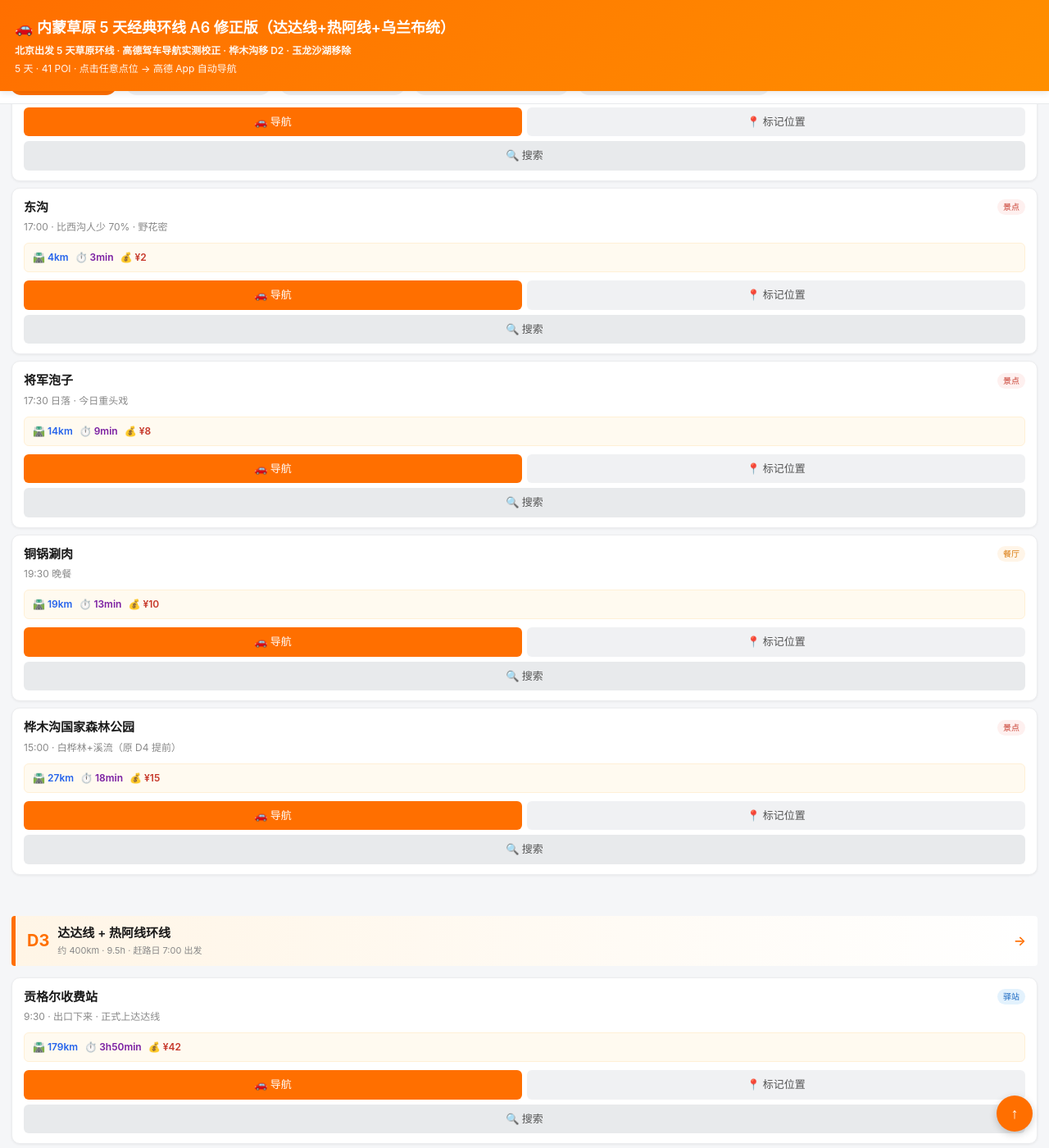
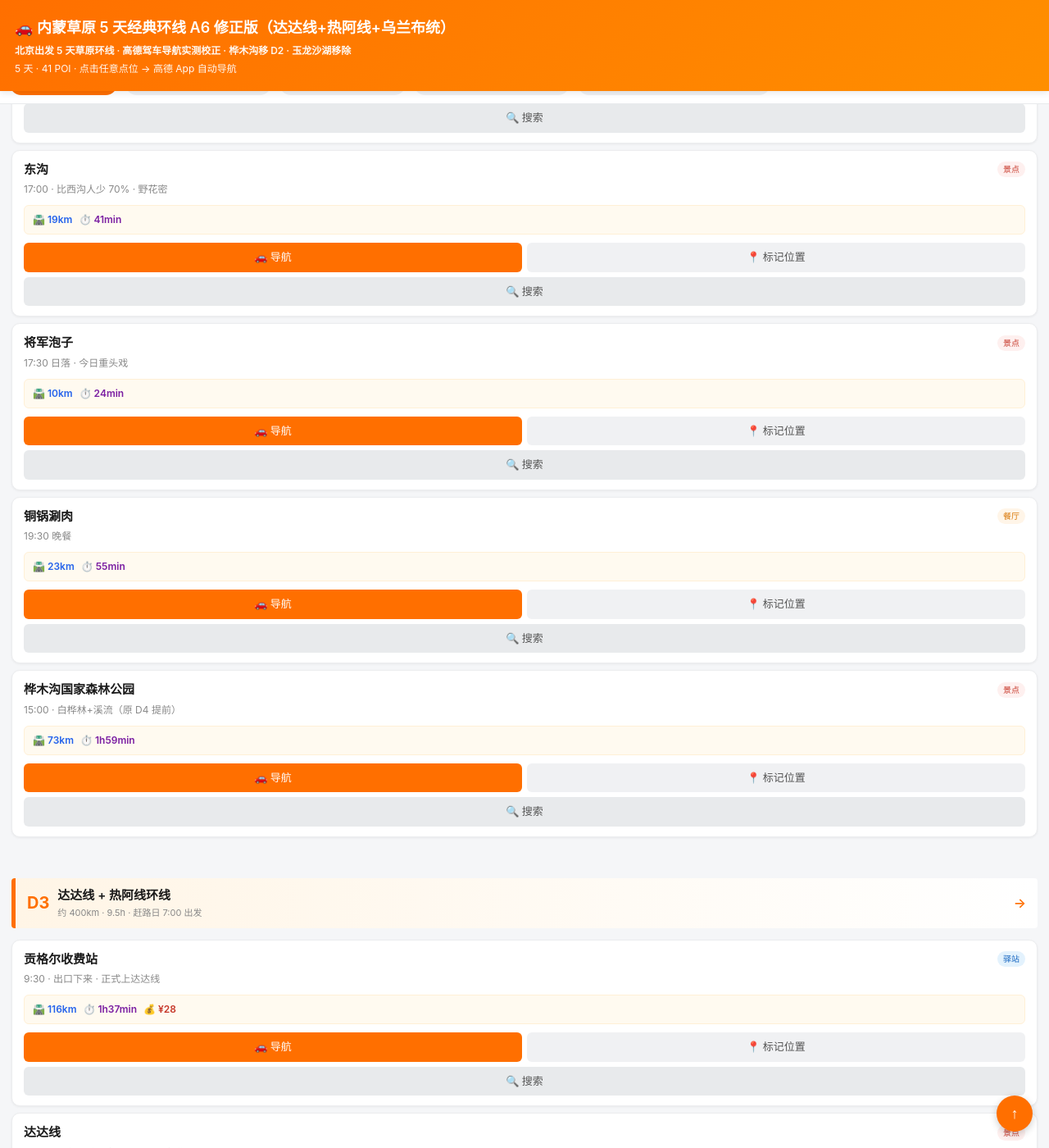
Before and after one commit to DuRunzhe/durunzhe.github.io, a Jekyll site: the page inner-mongolia-trip-map.html, which Jekyll copies as it is, in a window 1280 px wide and 1400 px high, scrolled down 3314 px. Shown: the whole window at 82% size. Built offline with Jekyll 4.4.1, drawn with Linux system fonts in a browser that asks for light colours; some of the changed text lies outside the part shown.

Commit message:
fix: 内蒙导航页距离全面修正 + 综合地图 Day 按钮修复
- nav 距离数据错乱修复：D1 起点误注 225km 返程数据、D5 终点显示估算值等
- 按 POI 顺序逐段高德实测全部相邻路段（39 段实测 + 3 段超近估算）
- 跨天段补测：桦木沟→贡格尔 116km / 经棚→石阵 111km / 经棚→达里湖 86km
- overview-map Day 按钮动态生成（D1-D5 全显示，不再硬编码 D1-D3）

```diff
--- a/inner-mongolia-trip-map.html
+++ b/inner-mongolia-trip-map.html
@@ -282,11 +282,6 @@ header p .route { font-weight: 600; }
         <span class="tag start">起点</span>
       </div>
       <div class="poi-info">起点 7:30 · 走京承高速</div>
-      <div class="poi-route-info">
-        <span class="ri-dist">🛣️ 225km</span>
-        <span class="ri-time">⏱️ 3h19min</span>
-        <span class="ri-toll">💰 ¥110</span>
-      </div>
       <div class="poi-actions">
     <a class="btn-nav" target="_blank" href="https://uri.amap.com/navigation?to=116.548094,40.084943,%E6%9E%AB%E6%B3%89%E8%8A%B1%E5%9B%AD&mode=car&src=momotrip">🚗 导航</a>
     <a class="btn-marker" target="_blank" href="https://uri.amap.com/marker?markers=116.548094,40.084943,%E6%9E%AB%E6%B3%89%E8%8A%B1%E5%9B%AD&src=momotrip">📍 标记位置</a>
@@ -315,9 +310,9 @@ header p .route { font-weight: 600; }
       </div>
       <div class="poi-info">12:00 午餐 · 羊汤+烧饼 · 承德</div>
       <div class="poi-route-info">
-        <span class="ri-dist">🛣️ 156km</span>
-        <span class="ri-time">⏱️ 1h57min</span>
-        <span class="ri-toll">💰 ¥68</span>
+        <span class="ri-dist">🛣️ 142km</span>
+        <span class="ri-time">⏱️ 2h14min</span>
+        <span class="ri-toll">💰 ¥42</span>
       </div>
       <div class="poi-actions">
     <a class="btn-nav" target="_blank" href="https://uri.amap.com/navigation?to=117.93,40.97,%E8%80%81%E4%B8%89%E7%BE%8A%E6%B1%A4&mode=car&src=momotrip">🚗 导航</a>
@@ -331,8 +326,9 @@ header p .route { font-weight: 600; }
       </div>
       <div class="poi-info">15:30 · 穿林海而过</div>
       <div class="poi-route-info">
-        <span class="ri-dist">🛣️ 337km</span>
-        <span class="ri-time">⏱️ 5h53min</span>
+        <span class="ri-dist">🛣️ 205km</span>
+        <span class="ri-time">⏱️ 3h11min</span>
+        <span class="ri-toll">💰 ¥69</span>
       </div>
       <div class="poi-actions">
     <a class="btn-nav" target="_blank" href="https://uri.amap.com/navigation?to=117.284168,42.248837,%E5%A1%9E%E7%BD%95%E5%9D%9D%E6%9C%BA%E6%A2%B0%E6%9E%97%E5%9C%BA&mode=car&src=momotrip">🚗 导航</a>
@@ -347,7 +343,7 @@ header p .route { font-weight: 600; }
       <div class="poi-info">16:00 · 木栈道+晨雾+落叶松 · 免费</div>
       <div class="poi-route-info">
         <span class="ri-dist">🛣️ 41km</span>
-        <span class="ri-time">⏱️ 56min</span>
+        <span class="ri-time">⏱️ 58min</span>
       </div>
       <div class="poi-actions">
     <a class="btn-nav" target="_blank" href="https://uri.amap.com/navigation?to=117.162602,42.439959,%E4%B8%83%E6%98%9F%E6%B9%96&mode=car&src=momotrip">🚗 导航</a>
@@ -361,8 +357,8 @@ header p .route { font-weight: 600; }
       </div>
       <div class="poi-info">17:00 · 月牙形草原湖</div>
       <div class="poi-route-info">
-        <span class="ri-dist">🛣️ 17km</span>
-        <span class="ri-time">⏱️ 23min</span>
+        <span class="ri-dist">🛣️ 18km</span>
+        <span class="ri-time">⏱️ 24min</span>
       </div>
       <div class="poi-actions">
     <a class="btn-nav" target="_blank" href="https://uri.amap.com/navigation?to=117.24,42.35,%E5%BE%A1%E9%81%93%E5%8F%A3%C2%B7%E6%9C%88%E4%BA%AE%E6%B9%96&mode=car&src=momotrip">🚗 导航</a>
@@ -377,7 +373,7 @@ header p .route { font-weight: 600; }
       <div class="poi-info">入住 17:30 · 老牌位置中心 · 红山军马场</div>
       <div class="poi-route-info">
         <span class="ri-dist">🛣️ 56km</span>
-        <span class="ri-time">⏱️ 1h42min</span>
+        <span class="ri-time">⏱️ 2h02min</span>
       </div>
       <div class="poi-actions">
     <a class="btn-nav" target="_blank" href="https://uri.amap.com/navigation?to=117.55,42.51,%E7%BA%A2%E5%B1%B1%E5%AE%BE%E9%A6%86&mode=car&src=momotrip">🚗 导航</a>
@@ -434,8 +430,8 @@ header p .route { font-weight: 600; }
       </div>
       <div class="poi-info">5:30 · 私家牧场晨雾+草浪 · 免费</div>
       <div class="poi-route-info">
-        <span class="ri-dist">🛣️ 56km</span>
-        <span class="ri-time">⏱️ 1h52min</span>
+        <span class="ri-dist">🛣️ 10km</span>
+        <span class="ri-time">⏱️ 22min</span>
       </div>
       <div class="poi-actions">
     <a class="btn-nav" target="_blank" href="https://uri.amap.com/navigation?to=117.55,42.51,%E7%BA%A2%E5%B1%B1%E5%86%9B%E9%A9%AC%E5%9C%BA%E6%97%A5%E5%87%BA&mode=car&src=momotrip">🚗 导航</a>
@@ -450,7 +446,7 @@ header p .route { font-weight: 600; }
       <div class="poi-info">8:30 · 蓝齐格格传说 · 欧式草原湖泊</div>
       <div class="poi-route-info">
         <span class="ri-dist">🛣️ 24km</span>
-        <span class="ri-time">⏱️ 48min</span>
+        <span class="ri-time">⏱️ 51min</span>
       </div>
       <div class="poi-actions">
     <a class="btn-nav" target="_blank" href="https://uri.amap.com/navigation?to=117.5544,42.6186,%E5%85%AC%E4%B8%BB%E6%B9%96&mode=car&src=momotrip">🚗 导航</a>
@@ -465,8 +461,7 @@ header p .route { font-weight: 600; }
       <div class="poi-info">9:30 · 公主湖与将军泡子之间 · 野花+怪石</div>
       <div class="poi-route-info">
         <span class="ri-dist">🛣️ 2km</span>
-        <span class="ri-time">⏱️ 1min</span>
-        <span class="ri-toll">💰 ¥1</span>
+        <span class="ri-time">⏱️ 2min</span>
       </div>
       <div class="poi-actions">
     <a class="btn-nav" target="_blank" href="https://uri.amap.com/navigation?to=117.538,42.628,%E7%9B%98%E9%BE%99%E5%B3%A1%E8%B0%B7&mode=car&src=momotrip">🚗 导航</a>
@@ -480,9 +475,8 @@ header p .route { font-weight: 600; }
       </div>
       <div class="poi-info">10:30 · 色彩斑斓山丘 · 摄影点</div>
       <div class="poi-route-info">
-        <span class="ri-dist">🛣️ 9km</span>
-        <span class="ri-time">⏱️ 6min</span>
-        <span class="ri-toll">💰 ¥5</span>
+        <span class="ri-dist">🛣️ 8km</span>
+        <span class="ri-time">⏱️ 23min</span>
       </div>
       <div class="poi-actions">
     <a class="btn-nav" target="_blank" href="https://uri.amap.com/navigation?to=117.56,42.57,%E4%BA%94%E5%BD%A9%E5%B1%B1&mode=car&src=momotrip">🚗 导航</a>
@@ -497,8 +491,7 @@ header p .route { font-weight: 600; }
       <div class="poi-info">12:00 午餐 · 手把肉 80-120/人</div>
       <div class="poi-route-info">
         <span class="ri-dist">🛣️ 3km</span>
-        <span class="ri-time">⏱️ 2min</span>
-        <span class="ri-toll">💰 ¥2</span>
+        <span class="ri-time">⏱️ 8min</span>
       </div>
       <div class="poi-actions">
     <a class="btn-nav" target="_blank" href="https://uri.amap.com/navigation?to=117.55,42.55,%E8%92%99%E5%8F%A4%E7%89%A7%E6%88%B7%E5%AE%B6&mode=car&src=momotrip">🚗 导航</a>
@@ -513,8 +506,7 @@ header p .route { font-weight: 600; }
       <div class="poi-info">15:30 · 7-8 月限定 · 漫山金莲</div>
       <div class="poi-route-info">
         <span class="ri-dist">🛣️ 4km</span>
-        <span class="ri-time">⏱️ 3min</span>
-        <span class="ri-toll">💰 ¥2</span>
+        <span class="ri-time">⏱️ 8min</span>
       </div>
       <div class="poi-actions">
     <a class="btn-nav" target="_blank" href="https://uri.amap.com/navigation?to=117.58,42.53,%E9%87%91%E8%8E%B2%E8%8A%B1%E6%B9%BF%E5%9C%B0&mode=car&src=momotrip">🚗 导航</a>
@@ -528,9 +520,8 @@ header p .route { font-weight: 600; }
       </div>
       <div class="poi-info">17:00 · 比西沟人少 70% · 野花密</div>
       <div class="poi-route-info">
-        <span class="ri-dist">🛣️ 4km</span>
-        <span class="ri-time">⏱️ 3min</span>
-        <span class="ri-toll">💰 ¥2</span>
+        <span class="ri-dist">🛣️ 19km</span>
+        <span class="ri-time">⏱️ 41min</span>
       </div>
       <div class="poi-actions">
     <a class="btn-nav" target="_blank" href="https://uri.amap.com/navigation?to=117.6,42.55,%E4%B8%9C%E6%B2%9F&mode=car&src=momotrip">🚗 导航</a>
@@ -544,9 +535,8 @@ header p .route { font-weight: 600; }
       </div>
       <div class="poi-info">17:30 日落 · 今日重头戏</div>
       <div class="poi-route-info">
-        <span class="ri-dist">🛣️ 14km</span>
-        <span class="ri-time">⏱️ 9min</span>
-        <span class="ri-toll">💰 ¥8</span>
+        <span class="ri-dist">🛣️ 10km</span>
+        <span class="ri-time">⏱️ 24min</span>
       </div>
       <div class="poi-actions">
     <a class="btn-nav" target="_blank" href="https://uri.amap.com/navigation?to=117.534,42.6331,%E5%B0%86%E5%86%9B%E6%B3%A1%E5%AD%90&mode=car&src=momotrip">🚗 导航</a>
@@ -560,9 +550,8 @@ header p .route { font-weight: 600; }
       </div>
       <div class="poi-info">19:30 晚餐</div>
       <div class="poi-route-info">
-        <span class="ri-dist">🛣️ 19km</span>
-        <span class="ri-time">⏱️ 13min</span>
-        <span class="ri-toll">💰 ¥10</span>
+        <span class="ri-dist">🛣️ 23km</span>
+        <span class="ri-time">⏱️ 55min</span>
       </div>
       <div class="poi-actions">
     <a class="btn-nav" target="_blank" href="https://uri.amap.com/navigation?to=117.55,42.51,%E9%93%9C%E9%94%85%E6%B6%AE%E8%82%89&mode=car&src=momotrip">🚗 导航</a>
@@ -576,9 +565,8 @@ header p .route { font-weight: 600; }
       </div>
       <div class="poi-info">15:00 · 白桦林+溪流（原 D4 提前）</div>
       <div class="poi-route-info">
-        <span class="ri-dist">🛣️ 27km</span>
-        <span class="ri-time">⏱️ 18min</span>
-        <span class="ri-toll">💰 ¥15</span>
+        <span class="ri-dist">🛣️ 73km</span>
+        <span class="ri-time">⏱️ 1h59min</span>
       </div>
       <div class="poi-actions">
     <a class="btn-nav" target="_blank" href="https://uri.amap.com/navigation?to=117.397565,42.648267,%E6%A1%A6%E6%9C%A8%E6%B2%9F%E5%9B%BD%E5%AE%B6%E6%A3%AE%E6%9E%97%E5%85%AC%E5%9B%AD&mode=car&src=momotrip">🚗 导航</a>
@@ -605,9 +593,9 @@ header p .route { font-weight: 600; }
       </div>
       <div class="poi-info">9:30 · 出口下来 · 正式上达达线</div>
       <div class="poi-route-info">
-        <span class="ri-dist">🛣️ 179km</span>
-        <span class="ri-time">⏱️ 3h50min</span>
-        <span class="ri-toll">💰 ¥42</span>
+        <span class="ri-dist">🛣️ 116km</span>
+        <span class="ri-time">⏱️ 1h37min</span>
+        <span class="ri-toll">💰 ¥28</span>
       </div>
       <div class="poi-actions">
     <a class="btn-nav" target="_blank" href="https://uri.amap.com/navigation?to=117.069321,43.327811,%E8%B4%A1%E6%A0%BC%E5%B0%94%E6%94%B6%E8%B4%B9%E7%AB%99&mode=car&src=momotrip">🚗 导航</a>
@@ -622,8 +610,7 @@ header p .route { font-weight: 600; }
       <div class="poi-info">10:00 · 彩虹公路 · 中国北疆风景大道</div>
       <div class="poi-route-info">
         <span class="ri-dist">🛣️ 22km</span>
-        <span class="ri-time">⏱️ 15min</span>
-        <span class="ri-toll">💰 ¥12</span>
+        <span class="ri-time">⏱️ 30min</span>
       </div>
       <div class="poi-actions">
     <a class="btn-nav" target="_blank" href="https://uri.amap.com/navigation?to=116.98,43.46,%E8%BE%BE%E8%BE%BE%E7%BA%BF&mode=car&src=momotrip">🚗 导航</a>
@@ -637,8 +624,8 @@ header p .route { font-weight: 600; }
       </div>
       <div class="poi-info">12:00 午餐 · 手把肉 · ⚠️ 后面无正经餐馆</div>
       <div class="poi-route-info">
-        <span class="ri-dist">🛣️ 74km</span>
-        <span class="ri-time">⏱️ 1h25min</span>
+        <span class="ri-dist">🛣️ 96km</span>
+        <span class="ri-time">⏱️ 1h49min</span>
       </div>
       <div class="poi-actions">
     <a class="btn-nav" target="_blank" href="https://uri.amap.com/navigation?to=117.184517,43.922461,%E5%B7%B4%E5%BD%A6%E6%9F%A5%E5%B9%B2%E8%8B%8F%E6%9C%A8&mode=car&src=momotrip">🚗 导航</a>
@@ -652,9 +639,8 @@ header p .route { font-weight: 600; }
       </div>
       <div class="poi-info">13:00 · 石林驿站免费远眺 · 省160门票</div>
       <div class="poi-route-info">
-        <span class="ri-dist">🛣️ 37km</span>
-        <span class="ri-time">⏱️ 25min</span>
-        <span class="ri-toll">💰 ¥20</span>
+        <span class="ri-dist">🛣️ 38km</span>
+        <span class="ri-time">⏱️ 47min</span>
       </div>
       <div class="poi-actions">
     <a class="btn-nav" target="_blank" href="https://uri.amap.com/navigation?to=117.52983,43.925374,%E9%98%BF%E6%96%AF%E5%93%88%E5%9B%BE%E7%9F%B3%E6%9E%97%C2%B7%E5%8D%97%E9%97%A8&mode=car&src=momotrip">🚗 导航</a>
@@ -669,7 +655,7 @@ header p .route { font-weight: 600; }
       <div class="poi-info">15:00 · 山顶观景台 · 导航设森林旅游区</div>
       <div class="poi-route-info">
         <span class="ri-dist">🛣️ 50km</span>
-        <span class="ri-time">⏱️ 1h08min</span>
+        <span class="ri-time">⏱️ 1h05min</span>
       </div>
       <div class="poi-actions">
     <a class="btn-nav" target="_blank" href="https://uri.amap.com/navigation?to=117.529355,43.566667,%E9%BB%84%E5%B2%97%E6%A2%81%E6%A3%AE%E6%9E%97%E6%97%85%E6%B8%B8%E5%8C%BA&mode=car&src=momotrip">🚗 导航</a>
@@ -682,6 +668,10 @@ header p .route { font-weight: 600; }
         <span class="tag attract">景点</span>
       </div>
       <div class="poi-info">16:30 · 半山腰 · 绿+雾+云海</div>
+      <div class="poi-route-info">
+        <span class="ri-dist">🛣️ 1km</span>
+        <span class="ri-time">⏱️ 1min</span>
+      </div>
       <div class="poi-actions">
     <a class="btn-nav" target="_blank" href="https://uri.amap.com/navigation?to=117.529355,43.566667,%E9%BB%84%E5%B2%97%E6%A2%81%C2%B7%E7%9B%98%E5%B1%B1%E5%85%AC%E8%B7%AF&mode=car&src=momotrip">🚗 导航</a>
     <a class="btn-marker" target="_blank" href="https://uri.amap.com/marker?markers=117.529355,43.566667,%E9%BB%84%E5%B2%97%E6%A2%81%C2%B7%E7%9B%98%E5%B1%B1%E5%85%AC%E8%B7%AF&src=momotrip">📍 标记位置</a>
@@ -694,9 +684,8 @@ header p .route { font-weight: 600; }
       </div>
       <div class="poi-info">17:30 · 温泉解乏（可选）</div>
       <div class="poi-route-info">
-        <span class="ri-dist">🛣️ 27km</span>
-        <span class="ri-time">⏱️ 18min</span>
-        <span class="ri-toll">💰 ¥15</span>
+        <span class="ri-dist">🛣️ 32km</span>
+        <span class="ri-time">⏱️ 45min</span>
       </div>
       <div class="poi-actions">
     <a class="btn-nav" target="_blank" href="https://uri.amap.com/navigation?to=117.728453,43.458378,%E7%83%AD%E6%B0%B4%E5%A1%98%E9%95%87&mode=car&src=momotrip">🚗 导航</a>
@@ -710,9 +699,8 @@ header p .route { font-weight: 600; }
       </div>
       <div class="poi-info">19:00 晚餐 · 烤羊腿+莜面</div>
       <div class="poi-route-info">
-        <span class="ri-dist">🛣️ 36km</span>
-        <span class="ri-time">⏱️ 24min</span>
-        <span class="ri-toll">💰 ¥20</span>
+        <span class="ri-dist">🛣️ 30km</span>
+        <span class="ri-time">⏱️ 33min</span>
       </div>
       <div class="poi-actions">
     <a class="btn-nav" target="_blank" href="https://uri.amap.com/navigation?to=117.55,43.26,%E8%8D%89%E5%8E%9F%E7%89%A7%E6%AD%8C%E8%92%99%E9%A4%90&mode=car&src=momotrip">🚗 导航</a>
@@ -726,8 +714,8 @@ header p .route { font-weight: 600; }
       </div>
       <div class="poi-info">入住 19:30 · 连锁稳定</div>
       <div class="poi-route-info">
-        <span class="ri-dist">🛣️ 29km</span>
-        <span class="ri-time">⏱️ 30min</span>
+        <span class="ri-dist">🛣️ 1km</span>
+        <span class="ri-time">⏱️ 1min</span>
       </div>
       <div class="poi-actions">
     <a class="btn-nav" target="_blank" href="https://uri.amap.com/navigation?to=117.55,43.26,%E7%BB%8F%E6%A3%9A%E9%95%87%C2%B7%E6%98%9F%E7%A8%8B%E9%85%92%E5%BA%97&mode=car&src=momotrip">🚗 导航</a>
@@ -754,8 +742,8 @@ header p .route { font-weight: 600; }
       </div>
       <div class="poi-info">9:30 · 买票进 160/人 · 游玩2-3h</div>
       <div class="poi-route-info">
-        <span class="ri-dist">🛣️ 106km</span>
-        <span class="ri-time">⏱️ 2h11min</span>
+        <span class="ri-dist">🛣️ 111km</span>
+        <span class="ri-time">⏱️ 2h18min</span>
       </div>
       <div class="poi-actions">
     <a class="btn-nav" target="_blank" href="https://uri.amap.com/navigation?to=117.525003,43.962638,%E5%85%8B%E4%BB%80%E5%85%8B%E8%85%BE%E7%9F%B3%E9%98%B5%EF%BC%88%E9%98%BF%E6%96%AF%E5%93%88%E5%9B%BE%E7%9F%B3%E6%9E%97%EF%BC%89&mode=car&src=momotrip">🚗 导航</a>
@@ -769,9 +757,8 @@ header p .route { font-weight: 600; }
       </div>
       <div class="poi-info">12:00 午餐 · 强烈推荐</div>
       <div class="poi-route-info">
-        <span class="ri-dist">🛣️ 106km</span>
-        <span class="ri-time">⏱️ 1h11min</span>
-        <span class="ri-toll">💰 ¥58</span>
+        <span class="ri-dist">🛣️ 112km</span>
+        <span class="ri-time">⏱️ 2h14min</span>
       </div>
       <div class="poi-actions">
     <a class="btn-nav" target="_blank" href="https://uri.amap.com/navigation?to=117.55,43.26,%E7%BB%8F%E6%A3%9A%E9%95%87%C2%B7%E7%83%A4%E7%BE%8A%E8%85%BF&mode=car&src=momotrip">🚗 导航</a>
@@ -785,8 +772,8 @@ header p .route { font-weight: 600; }
       </div>
       <div class="poi-info">14:00 · 半日票 150-200/人</div>
       <div class="poi-route-info">
-        <span class="ri-dist">🛣️ 29km</span>
-        <span class="ri-time">⏱️ 30min</span>
+        <span class="ri-dist">🛣️ 30km</span>
+        <span class="ri-time">⏱️ 31min</span>
       </div>
       <div class="poi-actions">
     <a class="btn-nav" target="_blank" href="https://uri.amap.com/navigation?to=117.728453,43.458378,%E7%83%AD%E6%B0%B4%E5%A1%98%E6%B8%A9%E6%B3%89&mode=car&src=momotrip">🚗 导航</a>
@@ -800,9 +787,8 @@ header p .route { font-weight: 600; }
       </div>
       <div class="poi-info">20:00 返经棚镇 · 同D3</div>
       <div class="poi-route-info">
-        <span class="ri-dist">🛣️ 36km</span>
-        <span class="ri-time">⏱️ 24min</span>
-        <span class="ri-toll">💰 ¥20</span>
+        <span class="ri-dist">🛣️ 30km</span>
+        <span class="ri-time">⏱️ 33min</span>
       </div>
       <div class="poi-actions">
     <a class="btn-nav" target="_blank" href="https://uri.amap.com/navigation?to=117.55,43.26,%E7%BB%8F%E6%A3%9A%E9%95%87%C2%B7%E5%A4%9C%E5%AE%BF&mode=car&src=momotrip">🚗 导航</a>
@@ -830,7 +816,7 @@ header p .route { font-weight: 600; }
       <div class="poi-info">9:00 · 草原马尔代夫 · 茅草屋+帆船</div>
       <div class="poi-route-info">
         <span class="ri-dist">🛣️ 86km</span>
-        <span class="ri-time">⏱️ 1h21min</span>
+        <span class="ri-time">⏱️ 1h22min</span>
       </div>
       <div class="poi-actions">
     <a class="btn-nav" target="_blank" href="https://uri.amap.com/navigation?to=116.697951,43.382669,%E8%BE%BE%E9%87%8C%E6%B9%96%C2%B7%E5%8C%97%E5%B2%B8&mode=car&src=momotrip">🚗 导航</a>
@@ -859,7 +845,7 @@ header p .route { font-weight: 600; }
       </div>
       <div class="poi-info">13:00 · 额尔敦蒙餐/锡盟羊杂</div>
       <div class="poi-route-info">
-        <span class="ri-dist">🛣️ 103km</span>
+        <span class="ri-dist">🛣️ 102km</span>
         <span class="ri-time">⏱️ 1h28min</span>
         <span class="ri-toll">💰 ¥30</span>
       </div>
@@ -875,8 +861,8 @@ header p .route { font-weight: 600; }
       </div>
       <div class="poi-info">15:00 · 分叉点：右转沽源方向（不去张北）</div>
       <div class="poi-route-info">
-        <span class="ri-dist">🛣️ 265km</span>
-        <span class="ri-time">⏱️ 2h38min</span>
+        <span class="ri-dist">🛣️ 264km</span>
+        <span class="ri-time">⏱️ 2h39min</span>
         <span class="ri-toll">💰 ¥85</span>
       </div>
       <div class="poi-actions">
@@ -892,7 +878,7 @@ header p .route { font-weight: 600; }
       <div class="poi-info">16:00 · 滦河神韵/五花草甸 · 进天路前补给</div>
       <div class="poi-route-info">
         <span class="ri-dist">🛣️ 45km</span>
-        <span class="ri-time">⏱️ 46min</span>
+        <span class="ri-time">⏱️ 49min</span>
       </div>
       <div class="poi-actions">
     <a class="btn-nav" target="_blank" href="https://uri.amap.com/navigation?to=115.68,41.67,%E6%B2%BD%E6%BA%90%E5%8E%BF&mode=car&src=momotrip">🚗 导航</a>
@@ -906,9 +892,8 @@ header p .route { font-weight: 600; }
       </div>
       <div class="poi-info">16:30 · 沽源→桦皮岭 95km · 风车群+林海</div>
       <div class="poi-route-info">
-        <span class="ri-dist">🛣️ 50km</span>
-        <span class="ri-time">⏱️ 33min</span>
-        <span class="ri-toll">💰 ¥28</span>
+        <span class="ri-dist">🛣️ 44km</span>
+        <span class="ri-time">⏱️ 50min</span>
       </div>
       <div class="poi-actions">
     <a class="btn-nav" target="_blank" href="https://uri.amap.com/navigation?to=115.55,41.35,%E8%8D%89%E5%8E%9F%E5%A4%A9%E8%B7%AF%E4%B8%9C%E7%BA%BF&mode=car&src=momotrip">🚗 导航</a>
@@ -922,9 +907,8 @@ header p .route { font-weight: 600; }
       </div>
       <div class="poi-info">19:30 · 天路东入口 · 拍日落</div>
       <div class="poi-route-info">
-        <span class="ri-dist">🛣️ 101km</span>
-        <span class="ri-time">⏱️ 1h26min</span>
-        <span class="ri-toll">💰 ¥34</span>
+        <span class="ri-dist">🛣️ 53km</span>
+        <span class="ri-time">⏱️ 1h09min</span>
       </div>
       <div class="poi-actions">
     <a class="btn-nav" target="_blank" href="https://uri.amap.com/navigation?to=115.44,41.05,%E6%A1%A6%E7%9A%AE%E5%B2%AD&mode=car&src=momotrip">🚗 导航</a>
@@ -938,9 +922,8 @@ header p .route { font-weight: 600; }
       </div>
       <div class="poi-info">20:00 · 崇礼方向 · 全程高速</div>
       <div class="poi-route-info">
-        <span class="ri-dist">🛣️ 18km</span>
-        <span class="ri-time">⏱️ 12min</span>
-        <span class="ri-toll">💰 ¥10</span>
+        <span class="ri-dist">🛣️ 32km</span>
+        <span class="ri-time">⏱️ 48min</span>
       </div>
       <div class="poi-actions">
     <a class="btn-nav" target="_blank" href="https://uri.amap.com/navigation?to=115.35,40.95,%E4%BA%AC%E7%A4%BC%E9%AB%98%E9%80%9F&mode=car&src=momotrip">🚗 导航</a>
@@ -954,9 +937,9 @@ header p .route { font-weight: 600; }
       </div>
       <div class="poi-info">22:30 抵京</div>
       <div class="poi-route-info">
-        <span class="ri-dist">🛣️ 189km</span>
-        <span class="ri-time">⏱️ 2h06min</span>
-        <span class="ri-toll">💰 ¥104</span>
+        <span class="ri-dist">🛣️ 203km</span>
+        <span class="ri-time">⏱️ 2h57min</span>
+        <span class="ri-toll">💰 ¥97</span>
       </div>
       <div class="poi-actions">
     <a class="btn-nav" target="_blank" href="https://uri.amap.com/navigation?to=116.548094,40.084943,%E6%9E%AB%E6%B3%89%E8%8A%B1%E5%9B%AD%EF%BC%88%E7%BB%88%E7%82%B9%EF%BC%89&mode=car&src=momotrip">🚗 导航</a>
```
Also changed, not shown: inner-mongolia-trip-map-v5.html (+2 -2 lines).
